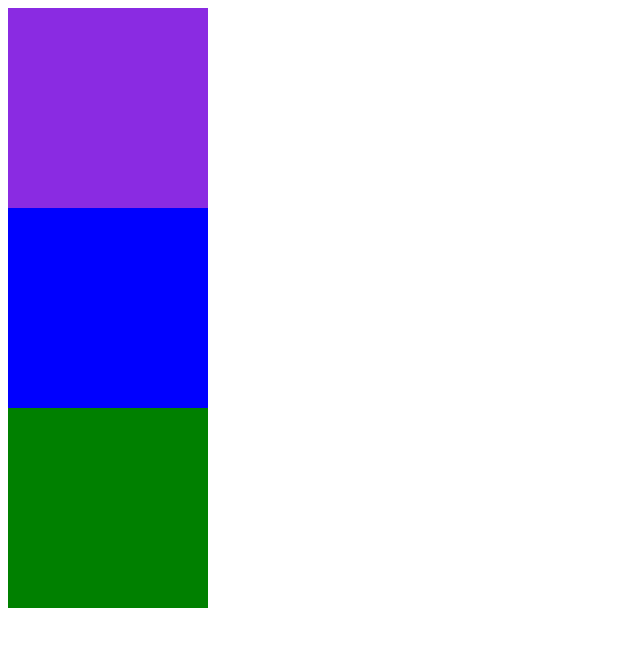
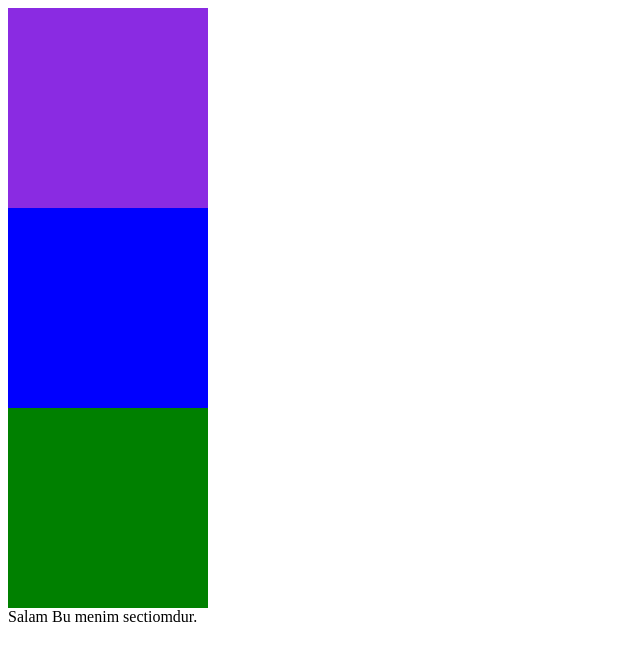
Before and after one commit to agha-safarzada/ASIA-PROJECT, a plain HTML site: page index.html in a window 1280 px wide. Shown: the whole page, without its empty margins (0-640 px from the left). Drawn offline with Linux system fonts and the light colour scheme.

Commit message:
Version 12

```diff
--- a/index.html
+++ b/index.html
@@ -15,6 +15,10 @@
 
     <div style="background-color: green; width: 200px; height: 200px;"></div>
 
+    <section>
+        Salam Bu menim sectiomdur.
+    </section>
+
 </body>
 
 </html>
```
